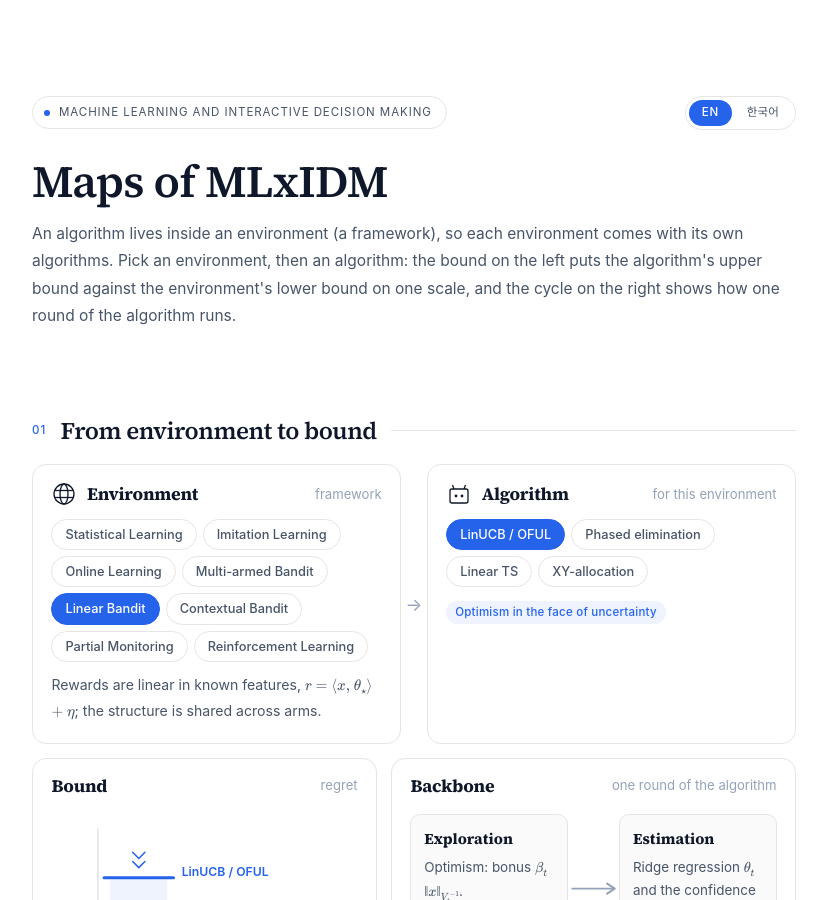
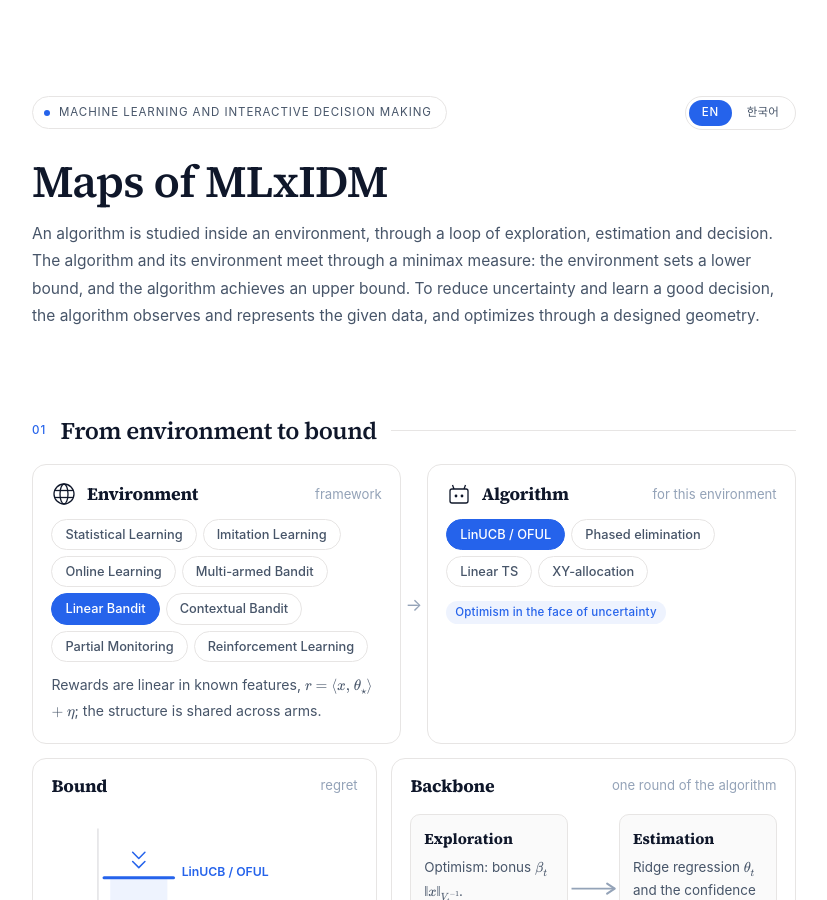
Before and after one commit to hajin322/hajin322.github.io, a Jekyll site: the page built from pages/mlxidm-maps.html, in a window 1280 px wide and 900 px high. Shown: the whole window, without its empty margins (226-1053 px from the left). Built offline with Jekyll 4.4.1, drawn with Linux system fonts in a browser that asks for light colours.

Commit message:
Maps of MLxIDM: new intro paragraph
Co-Authored-By: Claude Opus 5.5 <noreply@anthropic.com>

```diff
--- a/pages/mlxidm-maps.html
+++ b/pages/mlxidm-maps.html
@@ -199,8 +199,8 @@ permalink: /pages/mlxidm-maps/
   </div>
 
   <h1>Maps of MLxIDM</h1>
-  <p class="mx-lede" data-l="en" lang="en">An algorithm lives inside an environment (a framework), so each environment comes with its own algorithms. Pick an environment, then an algorithm: the bound on the left puts the algorithm's upper bound against the environment's lower bound on one scale, and the cycle on the right shows how one round of the algorithm runs.</p>
-  <p class="mx-lede" data-l="ko" lang="ko">알고리즘은 환경(프레임워크) 안에 있으므로, 환경마다 알고리즘이 다르다. 환경과 알고리즘을 고르면, 왼쪽의 bound가 알고리즘의 상한과 환경의 하한을 한 척도 위에 놓고, 오른쪽 고리가 알고리즘의 한 라운드가 어떻게 도는지 보여준다.</p>
+  <p class="mx-lede" data-l="en" lang="en">An algorithm is studied inside an environment, through a loop of exploration, estimation and decision. The algorithm and its environment meet through a minimax measure: the environment sets a lower bound, and the algorithm achieves an upper bound. To reduce uncertainty and learn a good decision, the algorithm observes and represents the given data, and optimizes through a designed geometry.</p>
+  <p class="mx-lede" data-l="ko" lang="ko">알고리즘은 탐색, 추정, 결정의 고리를 따라 환경 안에서 연구된다. 알고리즘과 환경은 minimax 척도를 통해 만난다. 환경은 하한을 정하고, 알고리즘은 상한을 달성한다. 알고리즘은 불확실성을 줄이고 좋은 결정을 배우기 위해, 주어진 데이터를 관측하고 표현하며, 설계된 기하 구조를 통해 최적화한다.</p>
 </section>
 
 <section class="section" id="map">
```
